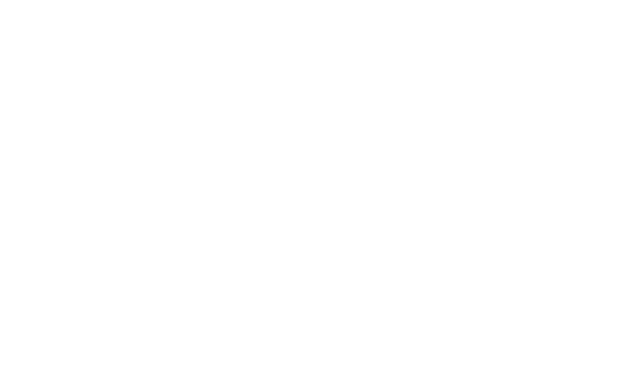
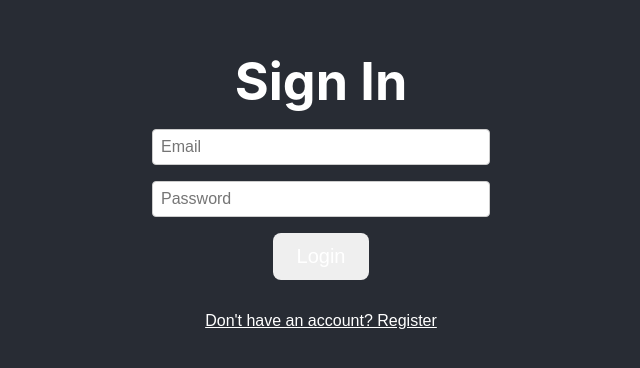
Before and after one commit to DoTheG95/fearlesslocke, a React (Create React App) app: page /loginform in a window 1280 px wide. Before the commit this address had no page. Shown: the part 222-590 px from the top of the page, without its empty margins (319-959 px from the left). Built offline with nearby package versions, Linux system fonts and the light colour scheme.

Commit message:
implement login screen

```diff
--- a/package.json
+++ b/package.json
@@ -8,6 +8,7 @@
     "@testing-library/jest-dom": "^6.6.3",
     "@testing-library/react": "^16.3.0",
     "@testing-library/user-event": "^13.5.0",
+    "firebase": "^11.10.0",
     "react": "^19.1.0",
     "react-dom": "^19.1.0",
     "react-router-dom": "^7.6.3",
--- a/src/App.jsx
+++ b/src/App.jsx
@@ -2,6 +2,8 @@
 import { Routes, Route } from 'react-router-dom';
 import Header from './components/Header';
 import Rules from './pages/Rules';
+import LoginForm from './components/LoginForm';
+import MainScreen from './Mainscreen';
 
 function App() {
 
@@ -10,6 +12,8 @@
          <Routes>
          <Route path='/' element={<Header />} />
          <Route className="border border-white" path="/rules" element={<Rules />} />
+         <Route path="/loginform" element={<LoginForm />} />
+         <Route path="/Mainscreen" element={<MainScreen />} />
          </Routes>
       </div>
    );
--- a/src/App_final.jsx
+++ b/src/Mainscreen.jsx
@@ -11,7 +11,7 @@
 
 const API_BASE = process.env.REACT_APP_POKEMON_API_URL;
 
-function App() {
+function MainScreen() {
   const [pokemonList, setPokemonList] = useState([]);
   const [types, setTypes] = useState([]);
   const [filterText, setFilterText] = useState('');
@@ -141,4 +141,4 @@
   );
 }
 
-export default App;
+export default MainScreen;
--- a/src/components/Header.jsx
+++ b/src/components/Header.jsx
@@ -1,4 +1,3 @@
-import React from 'react';
 import '../App.css';
 
 export default function Header() {
@@ -31,7 +30,7 @@
           type="button"
           style={buttonStyle}
           onClick={() => {
-            window.location.href = '/proceed';
+            window.location.href = '/LoginForm';
           }}
         >
           Proceed
--- /dev/null
+++ b/src/components/LoginForm.jsx
@@ -0,0 +1,118 @@
+import React, { useState } from 'react';
+import '../App.css';
+import { auth } from '../firebase';
+import {
+  signInWithEmailAndPassword,
+  createUserWithEmailAndPassword,
+} from 'firebase/auth';
+import { useNavigate } from 'react-router-dom';
+
+export default function LoginForm() {
+  const [email, setEmail] = useState('');
+  const [password, setPassword] = useState('');
+  const [newUser, setNewUser] = useState(false);
+  const [errorMsg, setErrorMsg] = useState('');
+  const navigate = useNavigate();
+
+  const buttonStyle = {
+    padding: '0.75rem 1.5rem',
+    fontSize: '1.25rem',
+    borderRadius: '0.5rem',
+    cursor: 'pointer',
+    textDecoration: 'none',
+    color: 'inherit',
+    border: 'none',
+    display: 'inline-block',
+    textAlign: 'center',
+  };
+
+  const headerStyle = {
+    display: 'flex',
+    flexDirection: 'column',
+    alignItems: 'center',
+    justifyContent: 'center',
+    padding: '1rem',
+  };
+
+  const formStyle = {
+    display: 'flex',
+    flexDirection: 'column',
+    alignItems: 'center',
+    gap: '1rem',
+    width: '100%',
+    maxWidth: '320px',
+    marginTop: '1rem',
+  };
+
+  const inputStyle = {
+    width: '100%',
+    padding: '0.5rem',
+    borderRadius: '0.25rem',
+    border: '1px solid #ccc',
+    fontSize: '1rem',
+  };
+
+  const handleSubmit = async e => {
+    e.preventDefault();
+    setErrorMsg('');
+
+    try {
+      if (newUser) {
+        await createUserWithEmailAndPassword(auth, email, password);
+      } else {
+        await signInWithEmailAndPassword(auth, email, password);
+      }
+      navigate('../Mainscreen');
+    } catch (err) {
+      setErrorMsg(err.message);
+    }
+  };
+
+  return (
+    <header className="App-header" style={headerStyle}>
+      <h1 style={{ margin: 0, textAlign: 'center' }}>
+        {newUser ? 'Create Account' : 'Sign In'}
+      </h1>
+      {errorMsg && <p style={{ color: 'red', marginTop: '1rem' }}>{errorMsg}</p>}
+      <form onSubmit={handleSubmit} style={formStyle}>
+        <input
+          type="email"
+          placeholder="Email"
+          value={email}
+          onChange={e => setEmail(e.target.value)}
+          required
+          style={inputStyle}
+        />
+        <input
+          type="password"
+          placeholder="Password"
+          value={password}
+          onChange={e => setPassword(e.target.value)}
+          required
+          style={inputStyle}
+        />
+        <button type="submit" style={buttonStyle}>
+          {newUser ? 'Register' : 'Login'}
+        </button>
+        <button
+          type="button"
+          onClick={() => {
+            setNewUser(!newUser);
+            setErrorMsg('');
+          }}
+          style={{
+            ...buttonStyle,
+            padding: '0.5rem 1rem',
+            fontSize: '1rem',
+            background: 'none',
+            border: 'none',
+            textDecoration: 'underline',
+            marginTop: '0.5rem'
+          }}
+        >
+          {newUser ? 'Already have an account? Sign In' : "Don't have an account? Register"}
+        </button>
+      </form>
+    </header>
+  );
+}
--- /dev/null
+++ b/src/firebase.js
@@ -0,0 +1,24 @@
+// Import the functions you need from the SDKs you need
+import { initializeApp } from "firebase/app";
+import { getAuth, GoogleAuthProvider } from 'firebase/auth';
+
+// TODO: Add SDKs for Firebase products that you want to use
+// https://firebase.google.com/docs/web/setup#available-libraries
+
+// Your web app's Firebase configuration
+// For Firebase JS SDK v7.20.0 and later, measurementId is optional
+const firebaseConfig = {
+  apiKey: "AIzaSyCwkYll_sG5xcy7OxESShIsyMmZgSdI9q4",
+  authDomain: "fearleocke.firebaseapp.com",
+  projectId: "fearleocke",
+  storageBucket: "fearleocke.firebasestorage.app",
+  messagingSenderId: "905846178624",
+  appId: "1:905846178624:web:755e803c7679f57cc7b0a5",
+  measurementId: "G-DWHX7V7MKJ"
+};
+
+// Initialize Firebase
+const app = initializeApp(firebaseConfig);
+
+export const auth = getAuth(app);
+export const googleProvider = new GoogleAuthProvider();
--- a/src/index.js
+++ b/src/index.js
@@ -2,6 +2,7 @@
 import ReactDOM from 'react-dom/client';
 import { BrowserRouter } from 'react-router-dom';
 import './index.css';
+import './firebase';
 import App from './App';
 import reportWebVitals from './reportWebVitals';
 
```
Also changed, not shown: src/components/GoogleLoginButton.jsx (added, +28 -0 lines), 1 other file (tests, documents, lock files or other folders).
